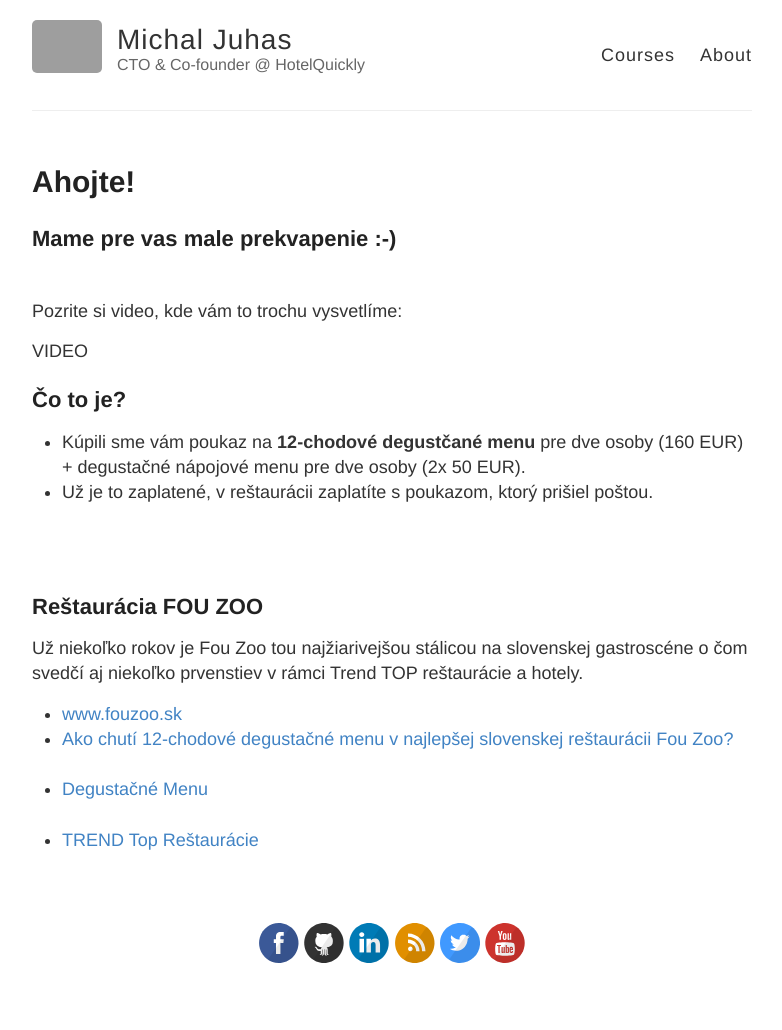
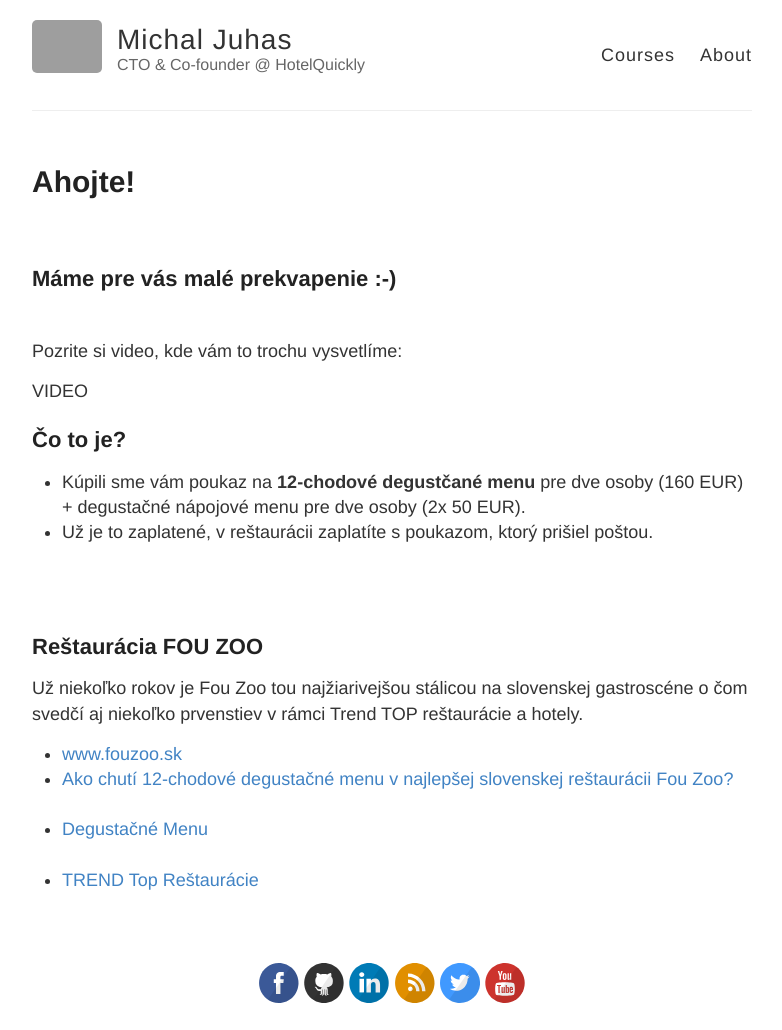
Before and after one commit to michaljuhas/OLD_michaljuhas.github.io, a Jekyll site: the page built from pre-rodicov.md, in a window 1280 px wide. Shown: the whole page, without its empty margins (248-1030 px from the left). Built offline with Jekyll 4.4.1, drawn with Linux system fonts in a browser that asks for light colours; before the commit the page ends 990 px from its top, so only the background shows below that; grey boxes are pictures that could not be loaded.

Commit message:
Update pre-rodicov.md

```diff
--- a/pre-rodicov.md
+++ b/pre-rodicov.md
@@ -6,7 +6,7 @@ layout: default
 
   <div class="row row--full">
     <h1>Ahojte!</h1>
-    <h2>Mame pre vas male prekvapenie :-)</h2>
+    <h2>Máme pre vás malé prekvapenie :-)</h2>
     <p>Pozrite si video, kde vám to trochu vysvetlíme:</p>
 
     VIDEO
```
